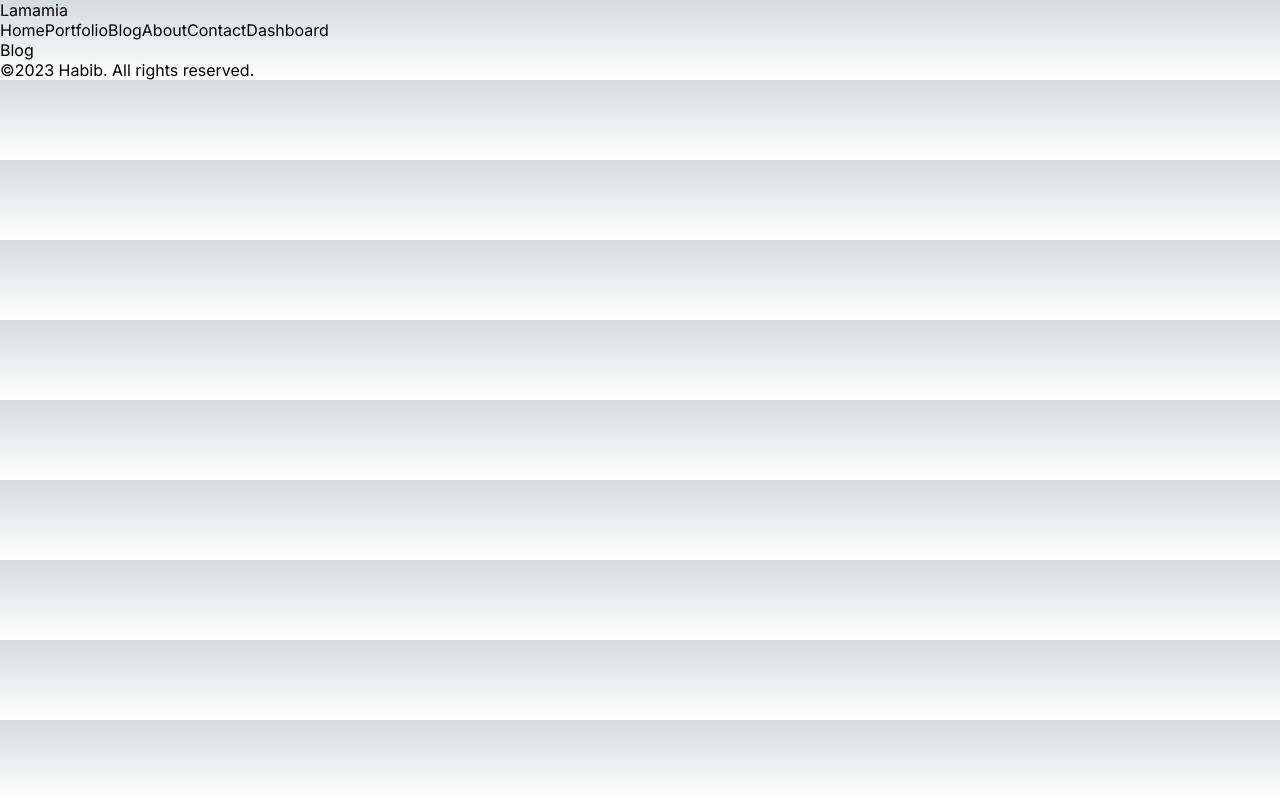
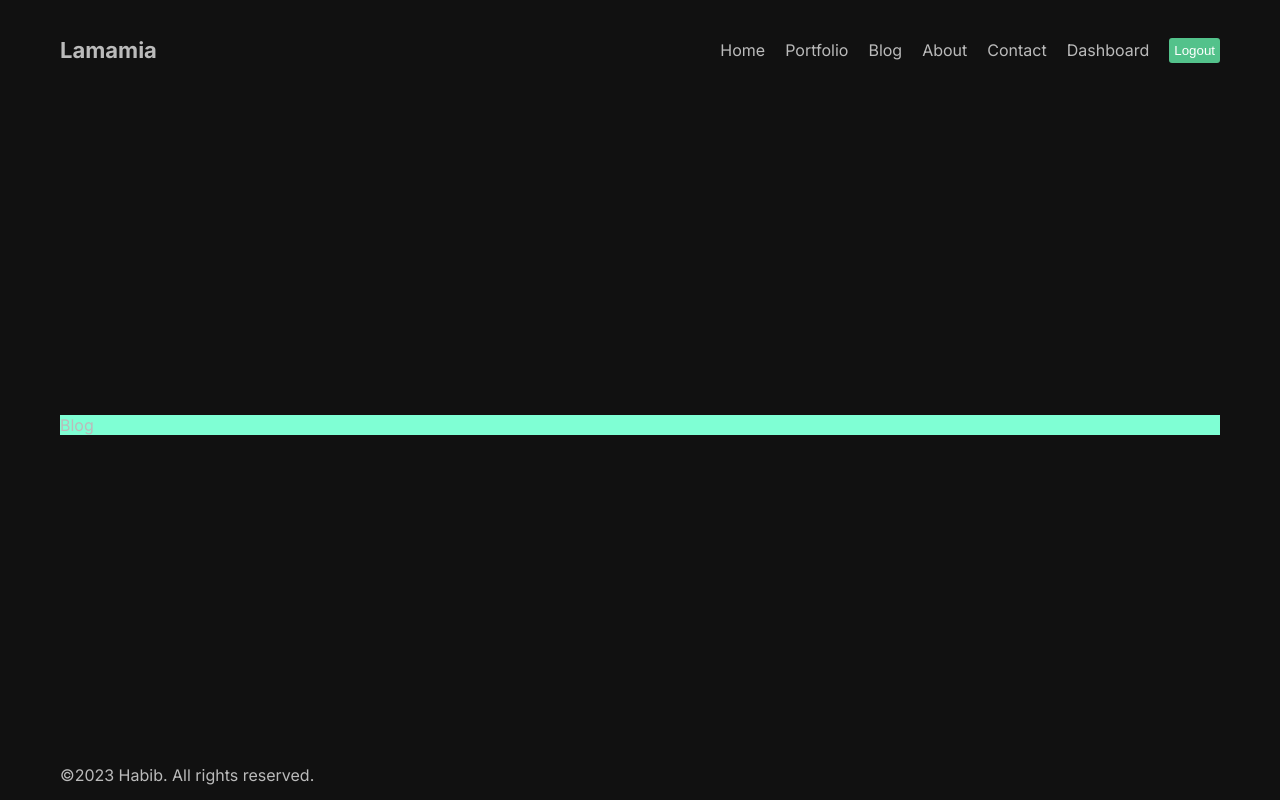
Before and after one commit to sowmik-sec/lamamia, a Next.js app: page /blog in a window 1280 px wide. Built offline with nearby package versions, Linux system fonts and the light colour scheme.

Commit message:
add css styles from external css file

```diff
--- a/src/app/about/page.jsx
+++ b/src/app/about/page.jsx
@@ -1,3 +1,5 @@
+import styles from "./page.module.css";
+
 const About = () => {
   return <div>About</div>;
 };
--- /dev/null
+++ b/src/app/about/page.module.css
@@ -0,0 +1,3 @@
+.container {
+  background-color: aquamarine;
+}
--- a/src/app/blog/page.jsx
+++ b/src/app/blog/page.jsx
@@ -1,5 +1,6 @@
+import styles from "./page.module.css";
 const Blog = () => {
-  return <div>Blog</div>;
+  return <div className={styles.container}>Blog</div>;
 };
 
 export default Blog;
--- /dev/null
+++ b/src/app/blog/page.module.css
@@ -0,0 +1,3 @@
+.container {
+  background-color: aquamarine;
+}
--- a/src/app/contact/page.jsx
+++ b/src/app/contact/page.jsx
@@ -1,5 +1,6 @@
+import styles from "./page.module.css";
 const Contact = () => {
-  return <div>Contact</div>;
+  return <div className={styles.contact}>Contact</div>;
 };
 
 export default Contact;
--- /dev/null
+++ b/src/app/contact/page.module.css
@@ -0,0 +1,3 @@
+.contact {
+  background-color: red;
+}
--- a/src/app/globals.css
+++ b/src/app/globals.css
@@ -1,78 +1,3 @@
-:root {
-  --max-width: 1100px;
-  --border-radius: 12px;
-  --font-mono: ui-monospace, Menlo, Monaco, 'Cascadia Mono', 'Segoe UI Mono',
-    'Roboto Mono', 'Oxygen Mono', 'Ubuntu Monospace', 'Source Code Pro',
-    'Fira Mono', 'Droid Sans Mono', 'Courier New', monospace;
-
-  --foreground-rgb: 0, 0, 0;
-  --background-start-rgb: 214, 219, 220;
-  --background-end-rgb: 255, 255, 255;
-
-  --primary-glow: conic-gradient(
-    from 180deg at 50% 50%,
-    #16abff33 0deg,
-    #0885ff33 55deg,
-    #54d6ff33 120deg,
-    #0071ff33 160deg,
-    transparent 360deg
-  );
-  --secondary-glow: radial-gradient(
-    rgba(255, 255, 255, 1),
-    rgba(255, 255, 255, 0)
-  );
-
-  --tile-start-rgb: 239, 245, 249;
-  --tile-end-rgb: 228, 232, 233;
-  --tile-border: conic-gradient(
-    #00000080,
-    #00000040,
-    #00000030,
-    #00000020,
-    #00000010,
-    #00000010,
-    #00000080
-  );
-
-  --callout-rgb: 238, 240, 241;
-  --callout-border-rgb: 172, 175, 176;
-  --card-rgb: 180, 185, 188;
-  --card-border-rgb: 131, 134, 135;
-}
-
-@media (prefers-color-scheme: dark) {
-  :root {
-    --foreground-rgb: 255, 255, 255;
-    --background-start-rgb: 0, 0, 0;
-    --background-end-rgb: 0, 0, 0;
-
-    --primary-glow: radial-gradient(rgba(1, 65, 255, 0.4), rgba(1, 65, 255, 0));
-    --secondary-glow: linear-gradient(
-      to bottom right,
-      rgba(1, 65, 255, 0),
-      rgba(1, 65, 255, 0),
-      rgba(1, 65, 255, 0.3)
-    );
-
-    --tile-start-rgb: 2, 13, 46;
-    --tile-end-rgb: 2, 5, 19;
-    --tile-border: conic-gradient(
-      #ffffff80,
-      #ffffff40,
-      #ffffff30,
-      #ffffff20,
-      #ffffff10,
-      #ffffff10,
-      #ffffff80
-    );
-
-    --callout-rgb: 20, 20, 20;
-    --callout-border-rgb: 108, 108, 108;
-    --card-rgb: 100, 100, 100;
-    --card-border-rgb: 200, 200, 200;
-  }
-}
-
 * {
   box-sizing: border-box;
   padding: 0;
@@ -83,25 +8,19 @@ html,
 body {
   max-width: 100vw;
   overflow-x: hidden;
+  background-color: #111;
+  color: #bbb;
 }
-
-body {
-  color: rgb(var(--foreground-rgb));
-  background: linear-gradient(
-      to bottom,
-      transparent,
-      rgb(var(--background-end-rgb))
-    )
-    rgb(var(--background-start-rgb));
+a {
+  text-decoration: none;
+  color: inherit;
 }
-
-a {
-  color: inherit;
-  text-decoration: none;
+.container {
+  max-width: 1366px;
+  min-height: 100vh;
+  margin: 0 auto;
+  padding: 0 60px;
+  display: flex;
+  flex-direction: column;
+  justify-content: space-between;
 }
-
-@media (prefers-color-scheme: dark) {
-  html {
-    color-scheme: dark;
-  }
-}
--- a/src/app/layout.js
+++ b/src/app/layout.js
@@ -14,9 +14,11 @@ export default function RootLayout({ children }) {
   return (
     <html lang="en">
       <body className={inter.className}>
-        <Navbar />
-        {children}
-        <Footer />
+        <div className="container">
+          <Navbar />
+          {children}
+          <Footer />
+        </div>
       </body>
     </html>
   );
--- a/src/components/footer/Footer.jsx
+++ b/src/components/footer/Footer.jsx
@@ -1,8 +1,8 @@
 import React from "react";
-
+import styles from "./page.module.css";
 const Footer = () => {
   return (
-    <div>
+    <div className={styles.container}>
       <div>©2023 Habib. All rights reserved.</div>
       <div></div>
     </div>
--- /dev/null
+++ b/src/components/footer/page.module.css
@@ -0,0 +1,6 @@
+.container {
+  height: 50px;
+  display: flex;
+  justify-content: space-between;
+  align-items: center;
+}
--- a/src/components/navbar/Navbar.jsx
+++ b/src/components/navbar/Navbar.jsx
@@ -1,5 +1,7 @@
+"use client";
 import Link from "next/link";
 import React from "react";
+import styles from "./page.module.css";
 
 const links = [
   {
@@ -36,14 +38,24 @@ const links = [
 
 const Navbar = () => {
   return (
-    <div>
-      <Link href="/">Lamamia</Link>
-      <div>
+    <div className={styles.container}>
+      <Link href="/" className={styles.logo}>
+        Lamamia
+      </Link>
+      <div className={styles.links}>
         {links.map((link) => (
-          <Link key={link.id} href={link.url}>
+          <Link key={link.id} href={link.url} className={styles.link}>
             {link.title}
           </Link>
         ))}
+        <button
+          onClick={() => {
+            console.log("logged out");
+          }}
+          className={styles.logout}
+        >
+          Logout
+        </button>
       </div>
     </div>
   );
--- /dev/null
+++ b/src/components/navbar/page.module.css
@@ -0,0 +1,23 @@
+.container {
+  height: 100px;
+  display: flex;
+  justify-content: space-between;
+  align-items: center;
+}
+.logo {
+  font-weight: bold;
+  font-size: 22px;
+}
+.links {
+  display: flex;
+  align-items: center;
+  gap: 20px;
+}
+.logout {
+  padding: 5px;
+  border: none;
+  background-color: #53c28b;
+  color: white;
+  cursor: pointer;
+  border-radius: 3px;
+}
```
